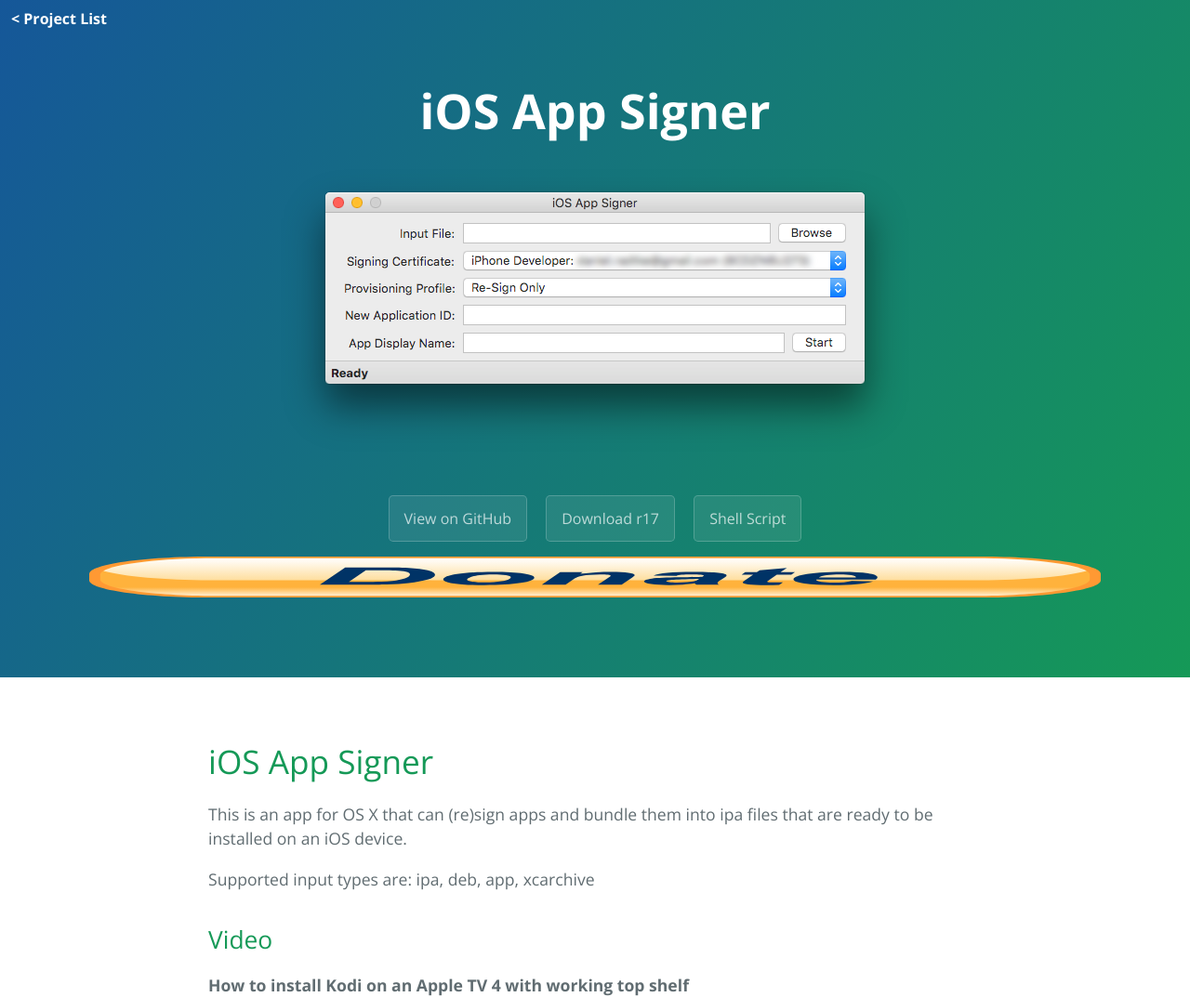
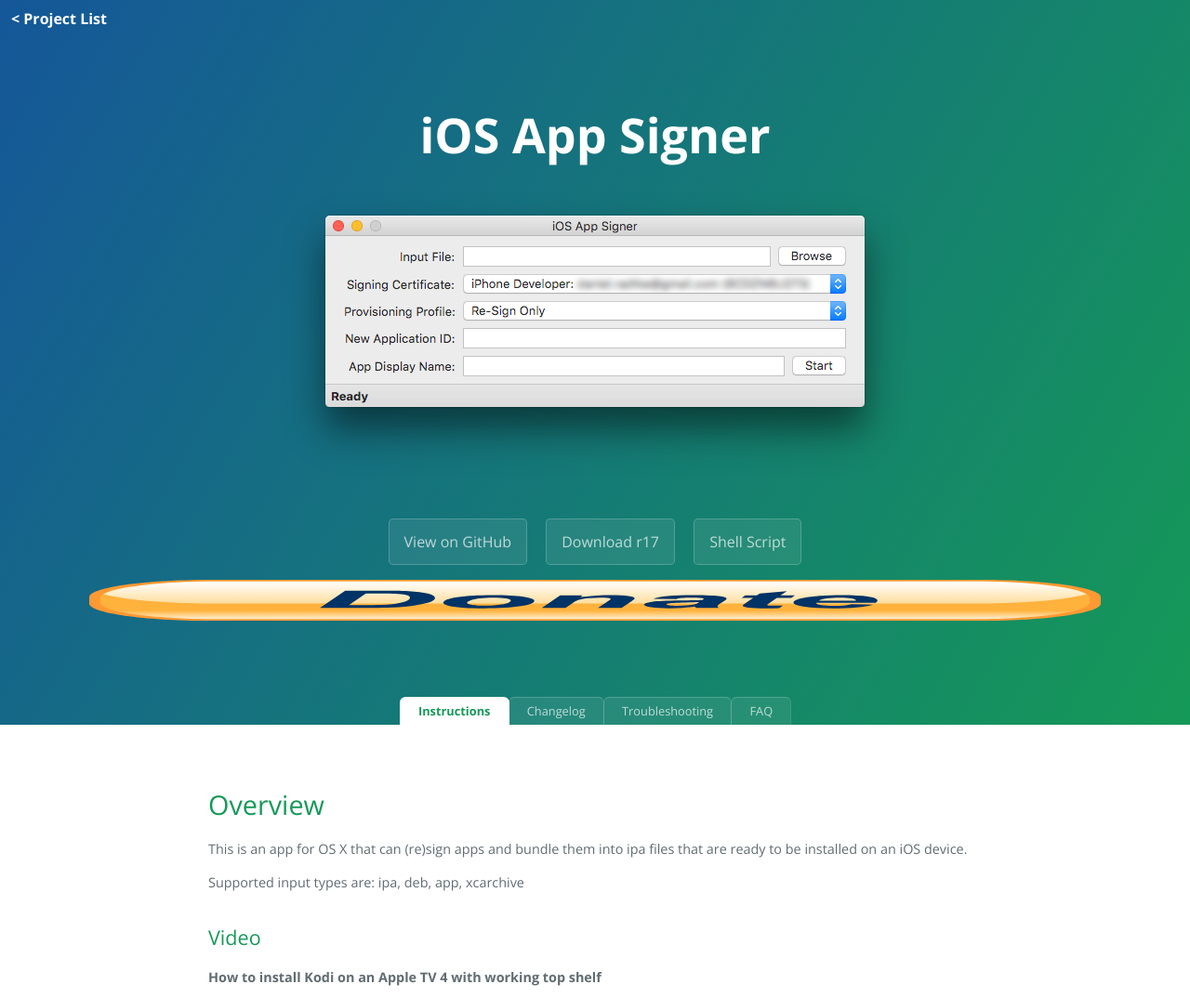
Before and after one commit to DanTheMan827/dantheman827.github.io, a Jekyll site: the page built from pages/ios-app-signer/1_ios-app-signer.md, in a window 1280 px wide, cut to the strip 0-1073 px from the top of the page. Shown: the whole strip at 93% size. Built offline with Jekyll 4.4.1, drawn with Linux system fonts in a browser that asks for light colours; nearby versions of some CDN libraries; some of the changed text lies outside the part shown.

Commit message:
Added tab navigation for iOS App Signer

```diff
--- a/_includes/page-header.html
+++ b/_includes/page-header.html
@@ -1,27 +1,18 @@
 <section class="page-header">
-  <h1 class="project-name">{{ page.title }}</h1>
-  {% if page.screenshot != null or page.tagline != null %}
+  <h1 class="project-name">{{ headerData.title }}</h1>
+  {% if headerData.screenshot != null or headerData.tagline != null %}
     <h2 class="project-tagline">
-      {% if page.screenshot != null %}
-        <img src="{{ page.screenshot }}" alt="{{ page.tagline }}" />
+      {% if headerData.screenshot != null %}
+        <img src="{{ headerData.screenshot }}" alt="{{ headerData.tagline }}" />
       {% else %}
-        {{ page.tagline }}
+        {{ headerData.tagline }}
       {% endif %}
     </h2>
   {% endif %}
   {% if page.type == "project" %}
-    <a href="/" class="project-list">Project List</a>
-    {% if page.github-link != null %}
-      <a href="{{ page.github-link }}" class="btn">View on GitHub</a>
-    {% endif %}
-    {% if page.download-link != null %}
-      <a href="{{ page.download-link }}" class="btn">Download {{ page.version }}</a>
-    {% endif %}
-    {% if page.extra-links != null %}
-      {% for link in page.extra-links %}
-        <a href="{{ link[1] }}" class="btn">{{ link[0] }}</a>
-      {% endfor %}
-    {% endif %}
-    {% include donate-button.html %}
+    {% include project-header.html %}
+  {% endif %}
+  {% if page.type == "project-tab" %}
+    {% include project-header.html %}
   {% endif %}
 </section>
--- /dev/null
+++ b/_includes/project-header.html
@@ -0,0 +1,19 @@
+<a href="/" class="project-list">Project List {{ page.base }}</a>
+{% if page.group != null %}
+  <a class="tab-bar" name="tab-bar">&nbsp;</a>
+  <span class="tab-bar" name="tab-bar">
+    {% for pageLoop in site.pages %}{% if pageLoop.group == page.group  %}<a href="{{ pageLoop.url }}" class="btn{% if page.url == pageLoop.url %} active{% endif %}">{{ pageLoop.title }}</a>{% endif %}{% endfor %}
+  </span>
+{% endif %}
+{% if headerData.github-link != null %}
+  <a href="{{ headerData.github-link }}" class="btn">View on GitHub</a>
+{% endif %}
+{% if headerData.download-link != null %}
+  <a href="{{ headerData.download-link }}" class="btn">Download {{ headerData.version }}</a>
+{% endif %}
+{% if headerData.extra-links != null %}
+  {% for link in headerData.extra-links %}
+    <a href="{{ link[1] }}" class="btn">{{ link[0] }}</a>
+  {% endfor %}
+{% endif %}
+{% include donate-button.html %}
--- a/_layouts/default.html
+++ b/_layouts/default.html
@@ -3,14 +3,28 @@
 ---
 <!DOCTYPE html>
 <html lang="en-us">
+  {% if page.group == null %}
+    {% assign headerData = page %}
+  {% else %}
+    {% assign headerData = site.data[{{page.group}}] %}
+  {% endif %}
   <head>
     <meta charset="UTF-8">
     <title>
-    {{ page.title }}
-    {% if page.layout == "project" %}
-      by DanTheMan827
+    {% if page.title == null %}
+      {{ headerData.title }}
+    {% else %}
+      {{ headerData.title }}
+
+      {% if page.title != null %}
+        - {{ page.title }}
+      {% endif %}
+      {% if page.layout == "project" %}
+        by DanTheMan827
+      {% endif %}
     {% endif %}
     </title>
+    <script type="text/javascript" src="/js/main.js"></script>
     <script>
       (function(i,s,o,g,r,a,m){i['GoogleAnalyticsObject']=r;i[r]=i[r]||function(){
       (i[r].q=i[r].q||[]).push(arguments)},i[r].l=1*new Date();a=s.createElement(o),
@@ -20,6 +34,7 @@
       ga('send', 'pageview');
     </script>
     <meta name="viewport" content="width=device-width, initial-scale=1">
+    <link rel="stylesheet" href="https://maxcdn.bootstrapcdn.com/font-awesome/4.5.0/css/font-awesome.min.css">
     <link rel="stylesheet" type="text/css" href="/css/style.css" media="screen">
   </head>
   <body>
--- a/_sass/_cayman.scss
+++ b/_sass/_cayman.scss
@@ -1,5 +1,27 @@
+$large-breakpoint: 64em;
+$medium-breakpoint: 42em;
+
+@mixin large {
+  @media screen and (min-width: #{$large-breakpoint}) {
+    @content;
+  }
+}
+
+@mixin medium {
+  @media screen and (min-width: #{$medium-breakpoint}) and (max-width: #{$large-breakpoint}) {
+    @content;
+  }
+}
+
+@mixin small {
+  @media screen and (max-width: #{$medium-breakpoint}) {
+    @content;
+  }
+}
+
 * {
-  box-sizing: border-box; }
+  box-sizing: border-box;
+}
 
 body {
   padding: 0;
@@ -7,13 +29,17 @@
   font-family: "Open Sans", "Helvetica Neue", Helvetica, Arial, sans-serif;
   font-size: 16px;
   line-height: 1.5;
-  color: #606c71; }
+  color: #606c71;
+}
 
 a {
   color: #1e6bb8;
-  text-decoration: none; }
-  a:hover {
-    text-decoration: underline; }
+  text-decoration: none;
+
+  &:hover {
+    text-decoration: underline;
+  }
+}
 
 .btn {
   display: inline-block;
@@ -24,104 +50,149 @@
   border-style: solid;
   border-width: 1px;
   border-radius: 0.3rem;
-  transition: color 0.2s, background-color 0.2s, border-color 0.2s; }
-  .btn + .btn {
-    margin-left: 1rem; }
+  transition: color 0.2s, background-color 0.2s, border-color 0.2s;
 
-.btn:hover {
+  &:hover {
     color: rgba(255, 255, 255, 0.8);
     text-decoration: none;
     background-color: rgba(255, 255, 255, 0.2);
-  border-color: rgba(255, 255, 255, 0.3); }
+    border-color: rgba(255, 255, 255, 0.3);
+  }
 
-@media screen and (min-width: 64em) {
-  .btn {
-    padding: 0.75rem 1rem; } }
+  + .btn {
+    margin-left: 1rem;
+  }
 
-@media screen and (min-width: 42em) and (max-width: 64em) {
-  .btn {
+  @include large {
+    padding: 0.75rem 1rem;
+  }
+
+  @include medium {
     padding: 0.6rem 0.9rem;
-    font-size: 0.9rem; } }
+    font-size: 0.9rem;
+  }
 
-@media screen and (max-width: 42em) {
-  .btn {
+  @include small {
     display: block;
     width: 100%;
     padding: 0.75rem;
-    font-size: 0.9rem; }
-    .btn + .btn {
+    font-size: 0.9rem;
+
+    + .btn {
       margin-top: 1rem;
-      margin-left: 0; } }
+      margin-left: 0;
+    }
+  }
+}
 
 .page-header {
   color: #fff;
   text-align: center;
   background-color: #159957;
-  background-image: linear-gradient(120deg, #155799, #159957); }
+  background-image: linear-gradient(120deg, #155799, #159957);
 
-@media screen and (min-width: 64em) {
-  .page-header {
-    padding: 5rem 6rem; } }
+  @include large {
+    padding: 5rem 6rem;
+  }
 
-@media screen and (min-width: 42em) and (max-width: 64em) {
-  .page-header {
-    padding: 3rem 4rem; } }
+  @include medium {
+    padding: 3rem 4rem;
+  }
 
-@media screen and (max-width: 42em) {
-  .page-header {
-    padding: 2rem 1rem; } }
+  @include small {
+    padding: 2rem 1rem;
+  }
+}
 
 .project-name {
   margin-top: 0;
-  margin-bottom: 0.1rem; }
+  margin-bottom: 0.1rem;
 
-@media screen and (min-width: 64em) {
-  .project-name {
-    font-size: 3.25rem; } }
+  @include large {
+    font-size: 3.25rem;
+  }
 
-@media screen and (min-width: 42em) and (max-width: 64em) {
-  .project-name {
-    font-size: 2.25rem; } }
+  @include medium {
+    font-size: 2.25rem;
+  }
 
-@media screen and (max-width: 42em) {
-  .project-name {
-    font-size: 1.75rem; } }
+  @include small {
+    font-size: 1.75rem;
+  }
+}
 
 .project-tagline {
   margin-bottom: 2rem;
-  font-weight: normal; }
+  font-weight: normal;
+  opacity: 0.7;
 
-@media screen and (min-width: 64em) {
-  .project-tagline {
-    font-size: 1.25rem; } }
+  @include large {
+    font-size: 1.25rem;
+  }
 
-@media screen and (min-width: 42em) and (max-width: 64em) {
-  .project-tagline {
-    font-size: 1.15rem; } }
+  @include medium {
+    font-size: 1.15rem;
+  }
 
-@media screen and (max-width: 42em) {
-  .project-tagline {
-    font-size: 1rem; } }
+  @include small {
+    font-size: 1rem;
+  }
+}
 
-.main-content :first-child {
-  margin-top: 0; }
+.main-content {
+  word-wrap: break-word;
+
+  :first-child {
+    margin-top: 0;
+  }
+
+  @include large {
+    max-width: 64rem;
+    padding: 2rem 6rem;
+    margin: 0 auto;
+    font-size: 1.1rem;
+  }
+
+  @include medium {
+    padding: 2rem 4rem;
+    font-size: 1.1rem;
+  }
+
+  @include small {
+    padding: 2rem 1rem;
+    font-size: 1rem;
+  }
+
   img {
-  max-width: 100%; }
-.main-content h1, .main-content h2, .main-content h3, .main-content h4, .main-content h5, .main-content h6 {
+    max-width: 100%;
+  }
+
+  h1,
+  h2,
+  h3,
+  h4,
+  h5,
+  h6 {
     margin-top: 2rem;
     margin-bottom: 1rem;
     font-weight: normal;
-  color: #159957; }
-.main-content p {
-  margin-bottom: 1em; }
-.main-content code {
+    color: #159957;
+  }
+
+  p {
+    margin-bottom: 1em;
+  }
+
+  code {
     padding: 2px 4px;
     font-family: Consolas, "Liberation Mono", Menlo, Courier, monospace;
     font-size: 0.9rem;
     color: #383e41;
     background-color: #f3f6fa;
-  border-radius: 0.3rem; }
-.main-content pre {
+    border-radius: 0.3rem;
+  }
+
+  pre {
     padding: 0.8rem;
     margin-top: 0;
     margin-bottom: 1rem;
@@ -130,8 +201,9 @@
     word-wrap: normal;
     background-color: #f3f6fa;
     border: solid 1px #dce6f0;
-  border-radius: 0.3rem; }
-  .main-content pre > code {
+    border-radius: 0.3rem;
+
+    > code {
       padding: 0;
       margin: 0;
       font-size: 0.9rem;
@@ -139,19 +211,31 @@
       word-break: normal;
       white-space: pre;
       background: transparent;
-    border: 0; }
-.main-content .highlight {
-  margin-bottom: 1rem; }
-  .main-content .highlight pre {
+      border: 0;
+    }
+  }
+
+  .highlight {
+    margin-bottom: 1rem;
+
+    pre {
       margin-bottom: 0;
-    word-break: normal; }
-.main-content .highlight pre, .main-content pre {
+      word-break: normal;
+    }
+  }
+
+  .highlight pre,
+  pre {
     padding: 0.8rem;
     overflow: auto;
     font-size: 0.9rem;
     line-height: 1.45;
-  border-radius: 0.3rem; }
-.main-content pre code, .main-content pre tt {
+    border-radius: 0.3rem;
+    -webkit-overflow-scrolling: touch;
+  }
+
+  pre code,
+  pre tt {
     display: inline;
     max-width: initial;
     padding: 0;
@@ -160,85 +244,101 @@
     line-height: inherit;
     word-wrap: normal;
     background-color: transparent;
-  border: 0; }
-  .main-content pre code:before, .main-content pre code:after, .main-content pre tt:before, .main-content pre tt:after {
-    content: normal; }
-.main-content ul, .main-content ol {
-  margin-top: 0; }
-.main-content blockquote {
+    border: 0;
+
+    &:before,
+    &:after {
+      content: normal;
+    }
+  }
+
+  ul,
+  ol {
+    margin-top: 0;
+  }
+
+  blockquote {
     padding: 0 1rem;
     margin-left: 0;
     color: #819198;
-  border-left: 0.3rem solid #dce6f0; }
-  .main-content blockquote > :first-child {
-    margin-top: 0; }
-  .main-content blockquote > :last-child {
-    margin-bottom: 0; }
-.main-content table {
+    border-left: 0.3rem solid #dce6f0;
+
+    > :first-child {
+      margin-top: 0;
+    }
+
+    > :last-child {
+      margin-bottom: 0;
+    }
+  }
+
+  table {
     display: block;
     width: 100%;
     overflow: auto;
     word-break: normal;
-  word-break: keep-all; }
-  .main-content table th {
-    font-weight: bold; }
-  .main-content table th, .main-content table td {
+    word-break: keep-all; // For Firefox to horizontally scroll wider tables.
+    -webkit-overflow-scrolling: touch;
+
+    th {
+      font-weight: bold;
+    }
+
+    th,
+    td {
       padding: 0.5rem 1rem;
-    border: 1px solid #e9ebec; }
-.main-content dl {
-  padding: 0; }
-  .main-content dl dt {
+      border: 1px solid #e9ebec;
+    }
+  }
+
+  dl {
+    padding: 0;
+
+    dt {
       padding: 0;
       margin-top: 1rem;
       font-size: 1rem;
-    font-weight: bold; }
-  .main-content dl dd {
+      font-weight: bold;
+    }
+
+    dd {
       padding: 0;
-    margin-bottom: 1rem; }
-.main-content hr {
+      margin-bottom: 1rem;
+    }
+  }
+
+  hr {
     height: 2px;
     padding: 0;
     margin: 1rem 0;
     background-color: #eff0f1;
-  border: 0; }
-
-@media screen and (min-width: 64em) {
-  .main-content {
-    max-width: 64rem;
-    padding: 2rem 6rem;
-    margin: 0 auto;
-    font-size: 1.1rem; } }
-
-@media screen and (min-width: 42em) and (max-width: 64em) {
-  .main-content {
-    padding: 2rem 4rem;
-    font-size: 1.1rem; } }
-
-@media screen and (max-width: 42em) {
-  .main-content {
-    padding: 2rem 1rem;
-    font-size: 1rem; } }
+    border: 0;
+  }
+}
 
 .site-footer {
   padding-top: 2rem;
   margin-top: 2rem;
-  border-top: solid 1px #eff0f1; }
+  border-top: solid 1px #eff0f1;
+
+  @include large {
+    font-size: 1rem;
+  }
+
+  @include medium {
+    font-size: 1rem;
+  }
+
+  @include small {
+    font-size: 0.9rem;
+  }
+}
 
 .site-footer-owner {
   display: block;
-  font-weight: bold; }
+  font-weight: bold;
+}
 
 .site-footer-credits {
-  color: #819198; }
-
-@media screen and (min-width: 64em) {
-  .site-footer {
-    font-size: 1rem; } }
-
-@media screen and (min-width: 42em) and (max-width: 64em) {
-  .site-footer {
-    font-size: 1rem; } }
-
-@media screen and (max-width: 42em) {
-  .site-footer {
-    font-size: 0.9rem; } }
+  color: #819198;
+}
--- a/css/style.scss
+++ b/css/style.scss
@@ -4,7 +4,58 @@
 @import url('https://fonts.googleapis.com/css?family=Open+Sans:400,700');
 @import "normalize";
 @import "cayman";
-@import "github";
+.page-header {
+  position:relative;
+  @include large {
+    padding: 6.6rem 6rem;
+  }
+
+  @include medium {
+    padding: 4.6rem 4rem;
+  }
+}
+.project-tagline {
+  opacity:1;
+  img {
+    max-width:100%;
+  }
+}
+.tab-bar {
+  @media screen and (min-width: #{$medium-breakpoint}) {
+    position:absolute;
+    bottom:0;
+    left:0;
+    right:0;
+    line-height: 1em;
+    .btn {
+      border-bottom:0;
+      margin:0 -1px 0 0 !important;
+      border-radius: .4rem .4rem 0 0;
+      padding: .4rem 1.2rem;
+      font-size: .8rem;
+      &:first-child {
+        border-left-width:1px;
+        border-right: 1px solid rgba(255,255,255,.1);
+        ~ .btn {
+          border-left: 1px solid rgba(255,255,255,.1);
+          border-right: 1px solid rgba(255,255,255,.1);
+        }
+      }
+      &.active {
+        background-color: #FFF;
+        color: #159957;
+        font-weight:bold;
+      }
+    }
+  }
+}
+a.tab-bar {
+  position:absolute;
+  height: 1.6rem;
+  @include small {
+    top:0;
+  }
+}
 
 .youtube {
   position: relative;
@@ -47,3 +98,24 @@
   left: .75rem;
   &:before { content: '< ' }
 }
+.main-content {
+  font-size: .9rem;
+}
+.release {
+  .downloads {
+    i.fa {
+      color: #606c71;
+    }
+    h3 {
+      color: #606c71;
+      font-weight: bold;
+      font-size:.9rem;
+    }
+  }
+}
+#faq ~ p {
+  strong + strong:before {
+    content:'';
+    display:block;
+  }
+}
--- /dev/null
+++ b/js/main.js
@@ -0,0 +1,35 @@
+---
+layout: null
+---
+{% include_relative markdown.js %}
+
+function writeChangelog(data){
+  function numberWithCommas(x) {
+    return x.toString().replace(/\B(?=(\d{3})+(?!\d))/g, ",");
+  }
+  var html = "";
+  for (var x = 0, lenX = data.data.length; x < lenX; x++){
+    var release = data.data[x],
+        assets = release.assets;
+    if(x > 0){
+      html = html + "<hr />";
+    }
+    html = html + "<div class=\"release\">";
+    html = html + ("<h2>Version " + release.name + "</h2>");
+
+    html = html + (marked.parse(release.body));
+    html = html + "<div class=\"downloads\">";
+    html = html + ("<h3>Downloads</h3>");
+    html = html + ("<ul class=\"fa-ul release-downloads\">");
+    for (var y = 0, lenY = assets.length; y < lenY; y++){
+      var asset = assets[y];
+      html = html + ("<li><a href=\"" + asset.browser_download_url + "\"><i class=\"fa-li fa fa-file\"></i><b>" + asset.name + "</b> (downloaded " + numberWithCommas(asset.download_count) + " times)</a></li>")
+    }
+    html = html + ("<li><a href=\"" + release.zipball_url + "\"><i class=\"fa-li fa fa-file-archive-o\"></i><b>Source code</b> (zip)</a></li>")
+    html = html + ("<li><a href=\"" + release.tarball_url + "\"><i class=\"fa-li fa fa-file-archive-o\"></i><b>Source code</b> (tar.gz)</a></li>")
+    html = html + ("</ul>");
+    html = html + "</div>";
+    html = html + "</div>";
+  }
+  document.write(html);
+}
--- a/ios-app-signer.md
+++ b/pages/ios-app-signer/1_ios-app-signer.md
@@ -1,18 +1,11 @@
 ---
-title: iOS App Signer
+title: Instructions
 permalink: ios-app-signer/
-description: This is an app for OS X that can (re)sign apps and bundle them into ipa files that are ready to be installed on an iOS device.
-screenshot: /images/ios-app-signer/screenshots/screenshot.png
+ads: [top, bottom]
 type: project
-github-link: https://github.com/DanTheMan827/ios-app-signer
-download-link: https://github.com/DanTheMan827/ios-app-signer/releases/download/r17/iOS.App.Signer.app.zip
-extra-links: [
-  [Shell Script, "https://raw.githubusercontent.com/DanTheMan827/ios-app-signer/shell_script/app-sign.sh"]
-]
-version: r17
-ads: [top, bottom]
+group: ios-app-signer
 ---
-# iOS App Signer
+# Overview
 This is an app for OS X that can (re)sign apps and bundle them into ipa files that are ready to be installed on an iOS device.
 
 Supported input types are: ipa, deb, app, xcarchive
```
Also changed, not shown: _data/ios-app-signer.yml (added, +9 -0 lines), index.md (deleted, +0 -15 lines), pages/index.md (added, +19 -0 lines), pages/ios-app-signer/2_changelog.md (added, +9 -0 lines), pages/ios-app-signer/3_troubleshooting.md (added, +19 -0 lines), pages/ios-app-signer/4_faq.md (added, +20 -0 lines), js/markdown.js (added), pages/dosbox-launcher.md (renamed from dosbox-launcher.md), pages/homebridge-ds18b20.md (renamed from homebridge-ds18b20.md), pages/scss-compressor.md (renamed from scss-compressor.md). Lines whose indentation alone changed are shown as unchanged.
